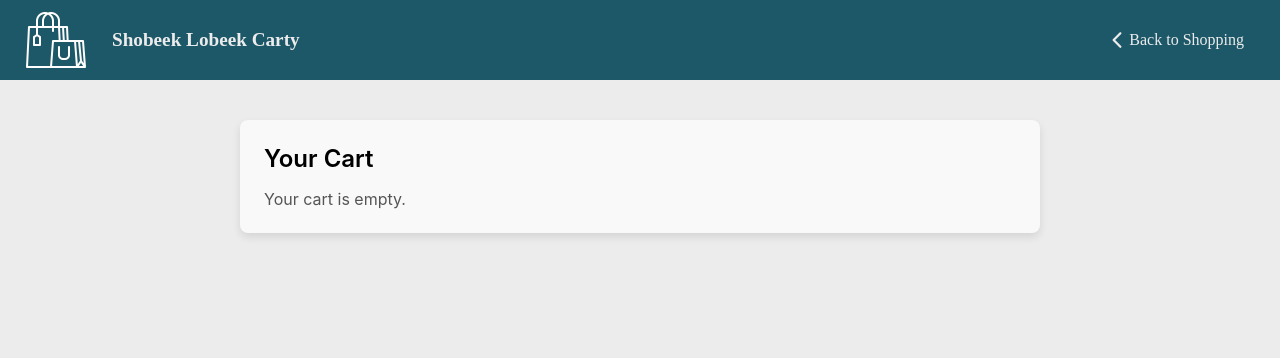
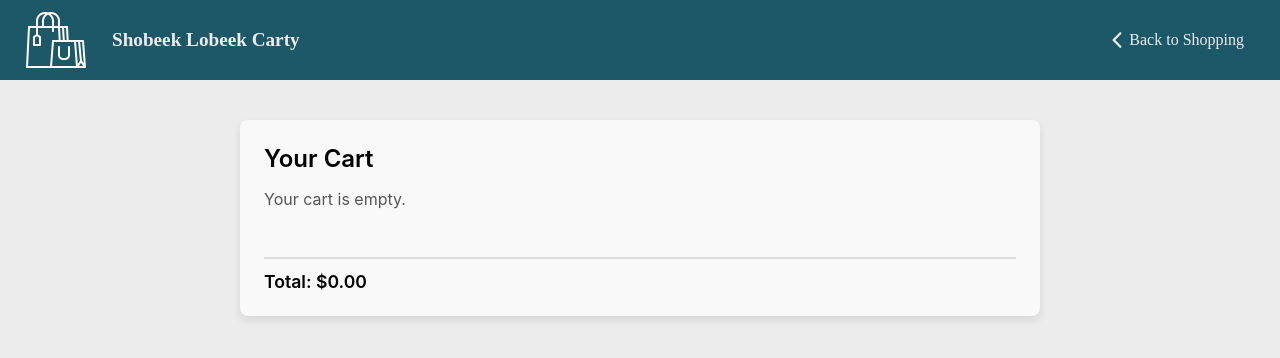
Before and after one commit to Israa-Odeh/simple-shopping-cart, a React (Create React App) app: page / in a window 1280 px wide. Both pictures are taken after a click on the button 1228 px from the left and 40 px from the top of the page. Shown: the top 358 px of the page. Built offline with nearby package versions, Linux system fonts and the light colour scheme; a web font is replaced by a local one.

Commit message:
Display the cumulative price of the items in the cart

```diff
--- a/src/App.js
+++ b/src/App.js
@@ -2,6 +2,7 @@ import React, { useState, useEffect } from "react";
 import { TopBar, ProductList, Cart } from "./components";
 import { loadCartFromLocalStorage } from "./utils/localStorage";
 import { addToCart, removeFromCart } from "./utils/cartActions";
+import getTotalAmount from "./utils/cartCalculations";
 import "./App.css";
 
 const products = [
@@ -116,7 +117,11 @@ const App = () => {
       {!isCartVisible ? (
         <ProductList products={products} addToCart={handleAddToCart} />
       ) : (
-        <Cart cart={cart} removeFromCart={handleRemoveFromCart} />
+        <Cart
+          cart={cart}
+          removeFromCart={handleRemoveFromCart}
+          totalPrice={getTotalAmount(cart)}
+        />
       )}
     </div>
   );
--- a/src/components/Cart/Cart.js
+++ b/src/components/Cart/Cart.js
@@ -1,4 +1,5 @@
 import { MdDelete } from "react-icons/md";
+import formatPrice from "utils/formatPrice";
 import "./cart.css";
 
 const Cart = ({ cart, removeFromCart, totalPrice }) => {
@@ -20,7 +21,7 @@ const Cart = ({ cart, removeFromCart, totalPrice }) => {
             <div className="cart__product-details">
               <p className="cart__product-name">{item.name}</p>
               <p className="cart__product-price">
-                ${item.price} x {item.quantity}
+                ${formatPrice(item.price)} x {item.quantity}
               </p>
             </div>
             <button
@@ -32,6 +33,9 @@ const Cart = ({ cart, removeFromCart, totalPrice }) => {
           </div>
         ))
       )}
+      <div className="cart__total">
+        <p>Total: ${formatPrice(totalPrice)}</p>
+      </div>
     </div>
   );
 };
--- /dev/null
+++ b/src/utils/cartCalculations.js
@@ -0,0 +1,7 @@
+const getTotalAmount = (cart) => {
+  return cart
+    .reduce((total, item) => total + item.price * item.quantity, 0)
+    .toFixed(2);
+};
+
+export default getTotalAmount;
```
